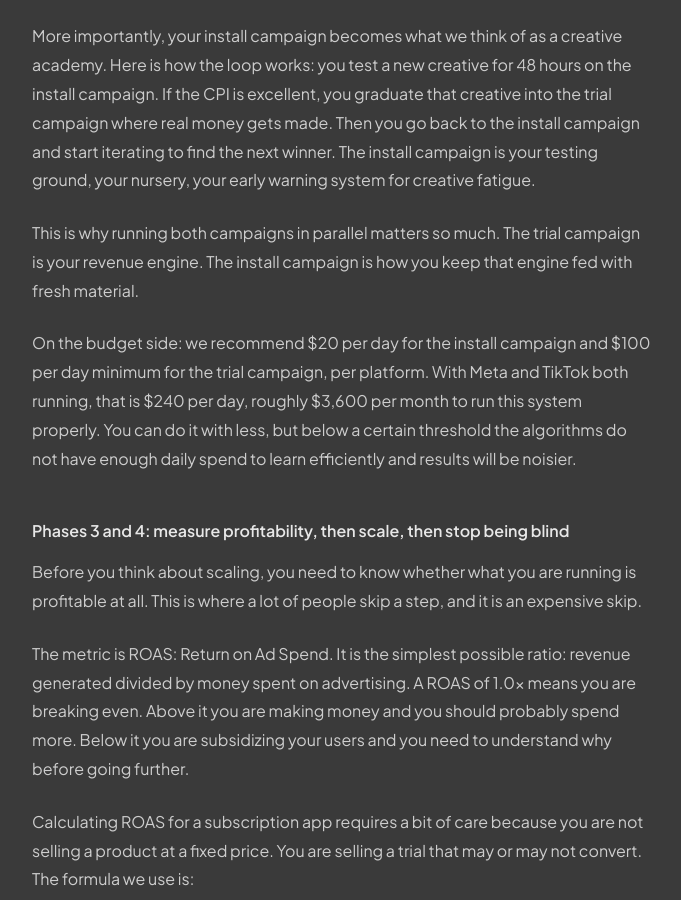
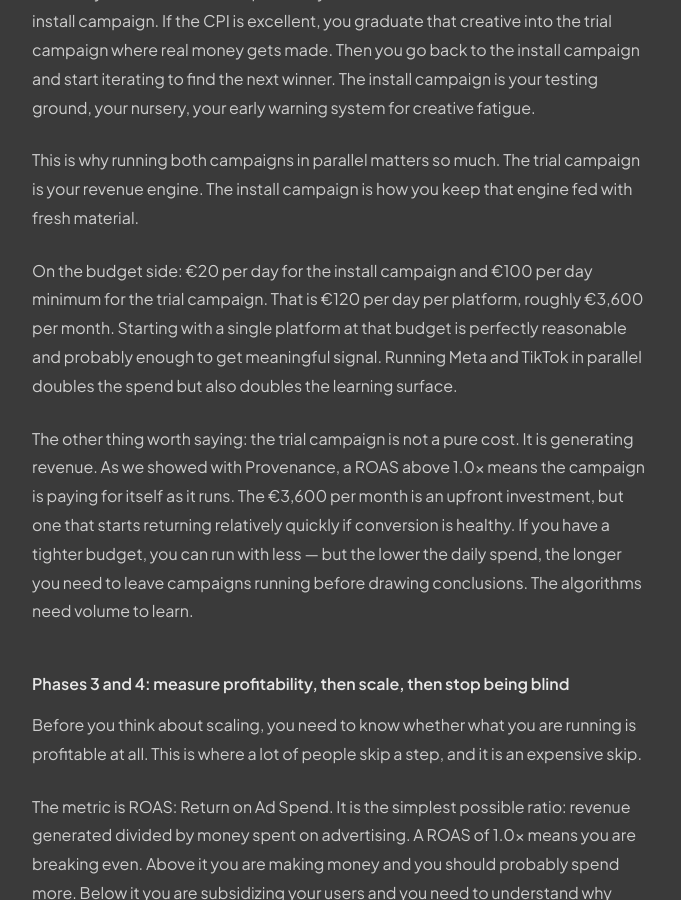
Before and after one commit to Zebra-Rodeo/zebra-rodeo.github.io, a Jekyll site: the page built from _posts/2026-03-24-paid-acquisition-mobile-apps.md, in a window 1280 px wide and 900 px high, scrolled down 3648 px. Shown: the whole window, without its empty margins (298-979 px from the left). Built offline with Jekyll 4.4.1, drawn with Linux system fonts in a browser that asks for light colours; some of the changed text lies outside the part shown.

Commit message:
fix: budget para in euros + corrected math + remove bylines + center/shrink dashboard img

```diff
--- a/_posts/2026-03-24-paid-acquisition-mobile-apps.md
+++ b/_posts/2026-03-24-paid-acquisition-mobile-apps.md
@@ -69,7 +67,9 @@ More importantly, your install campaign becomes what we think of as a creative a
 
 This is why running both campaigns in parallel matters so much. The trial campaign is your revenue engine. The install campaign is how you keep that engine fed with fresh material.
 
-On the budget side: we recommend $20 per day for the install campaign and $100 per day minimum for the trial campaign, per platform. With Meta and TikTok both running, that is $240 per day, roughly $3,600 per month to run this system properly. You can do it with less, but below a certain threshold the algorithms do not have enough daily spend to learn efficiently and results will be noisier.
+On the budget side: €20 per day for the install campaign and €100 per day minimum for the trial campaign. That is €120 per day per platform, roughly €3,600 per month. Starting with a single platform at that budget is perfectly reasonable and probably enough to get meaningful signal. Running Meta and TikTok in parallel doubles the spend but also doubles the learning surface.
+
+The other thing worth saying: the trial campaign is not a pure cost. It is generating revenue. As we showed with Provenance, a ROAS above 1.0x means the campaign is paying for itself as it runs. The €3,600 per month is an upfront investment, but one that starts returning relatively quickly if conversion is healthy. If you have a tighter budget, you can run with less — but the lower the daily spend, the longer you need to leave campaigns running before drawing conclusions. The algorithms need volume to learn.
 
 ---
 
@@ -107,8 +107,8 @@ To solve this, we built a predicted ROAS calculation into our dashboard. For coh
 
 Here is what a recent Provenance cohort looks like in our dashboard, Mar 9 to Mar 15, now 16 days old:
 
-<figure>
-<img src="/assets/images/provenance-cohort-mar9.png" alt="Provenance cohort dashboard">
+<figure style="text-align:center">
+<img src="/assets/images/provenance-cohort-mar9.png" alt="Provenance cohort dashboard" style="max-height:320px;width:auto;max-width:100%">
 <figcaption>Mar 9 to Mar 15 cohort: €2,173 spend, 1,963 users acquired, 81 paid subscribers at 51.9% conversion.</figcaption>
 </figure>
 
```
Also changed, not shown: other parts of _posts/2026-03-24-paid-acquisition-mobile-apps.md (+0 -4 lines).
